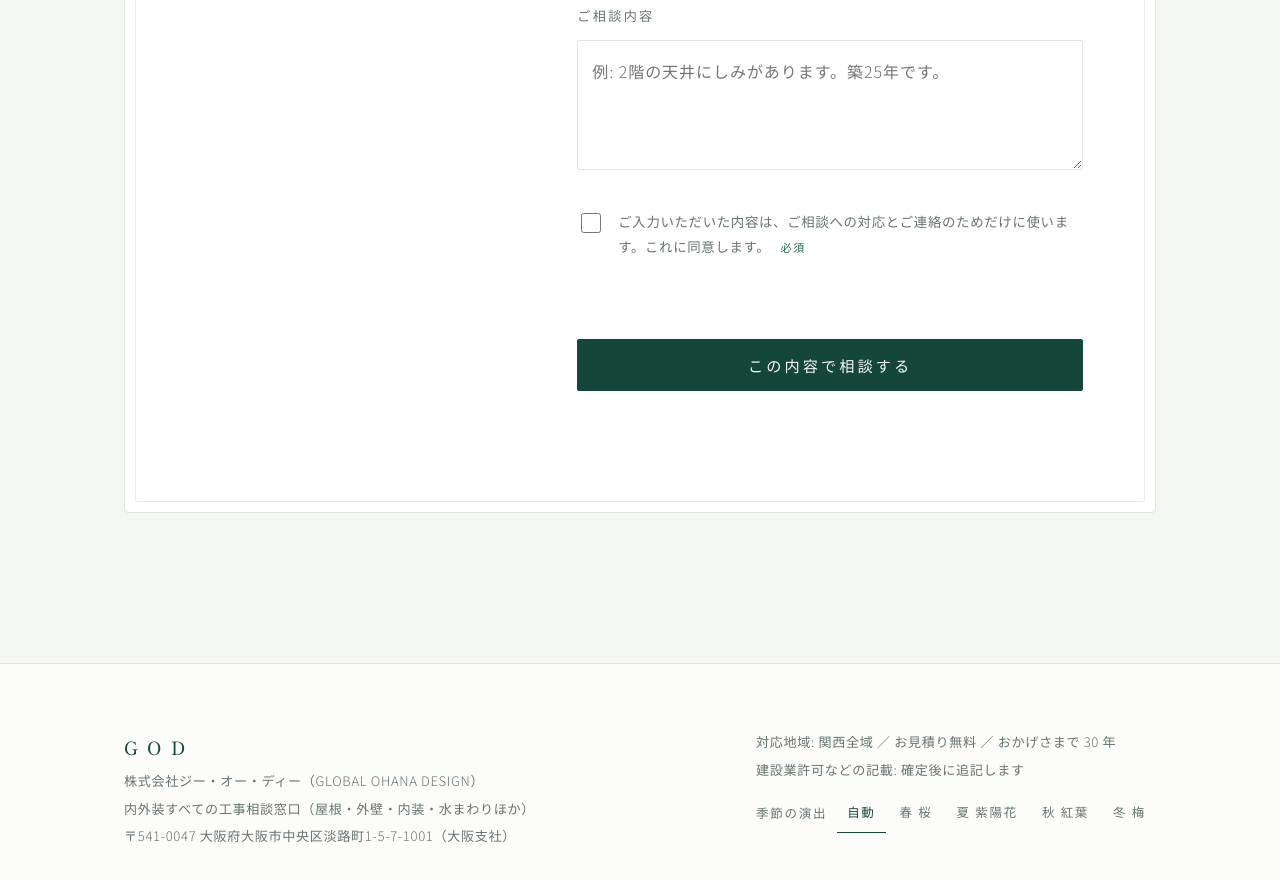
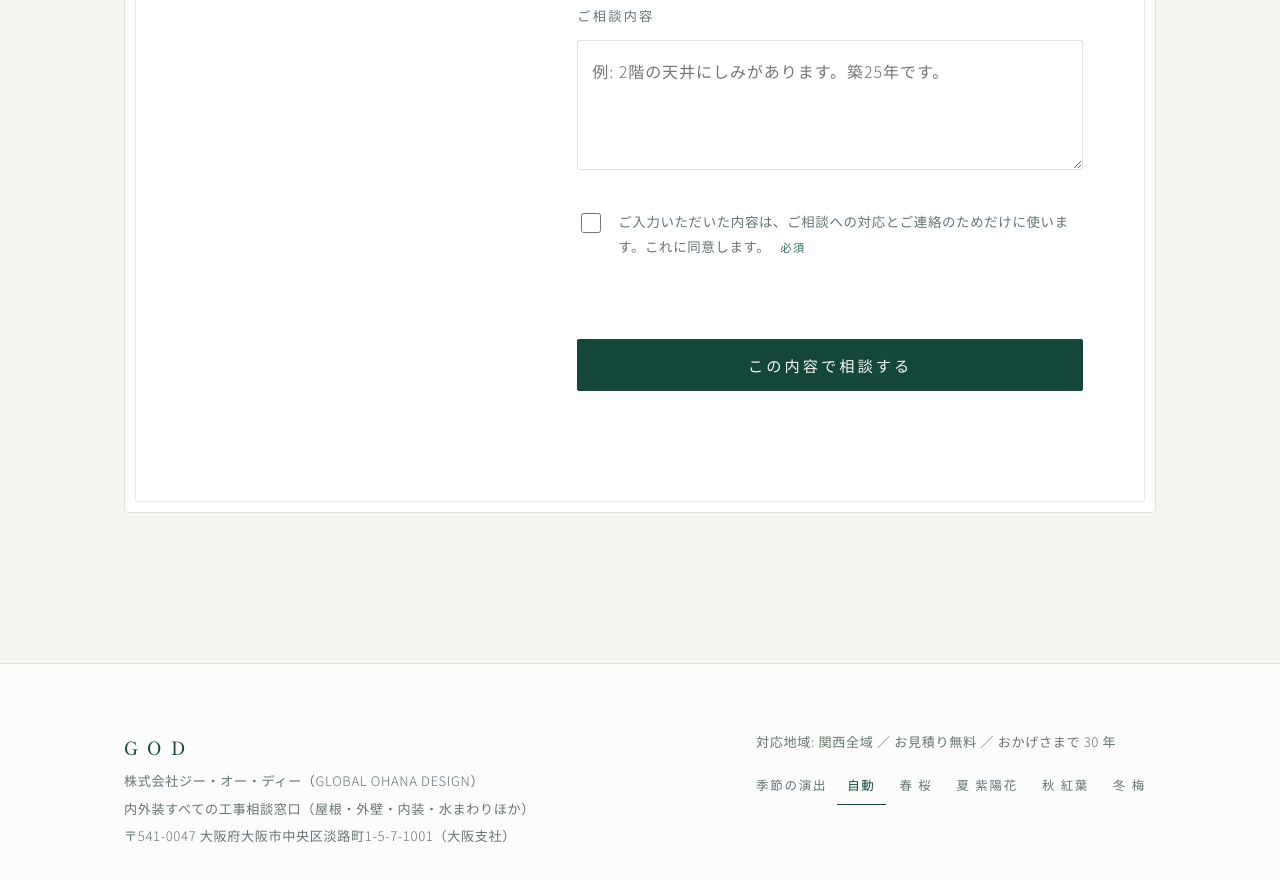
Before and after one commit to KIYUSAMA666/god-reform, a plain HTML site: page index.html in a window 1280 px wide. Shown: the part 4371-5251 px from the top of the page. Drawn offline with nearby package versions, Linux system fonts and the light colour scheme.

Commit message:
Add files via upload

```diff
--- a/index.html
+++ b/index.html
@@ -352,7 +352,7 @@ footer b{font-family:var(--display);font-weight:500;color:var(--green);letter-sp
 <footer>
   <div class="wrap">
     <div><b>GOD</b><br>株式会社ジー・オー・ディー（GLOBAL OHANA DESIGN）<br>内外装すべての工事相談窓口（屋根・外壁・内装・水まわりほか）<br>〒541-0047 大阪府大阪市中央区淡路町1-5-7-1001（大阪支社）</div>
-    <div>対応地域: 関西全域 ／ お見積り無料 ／ おかげさまで 30 年<br>建設業許可などの記載: 確定後に追記します
+    <div>対応地域: 関西全域 ／ お見積り無料 ／ おかげさまで 30 年
       <div class="season" id="season" role="group" aria-label="季節の演出"><span>季節の演出</span>
         <button type="button" data-s="auto" aria-pressed="true">自動</button><button type="button" data-s="spring" aria-pressed="false">春 桜</button><button type="button" data-s="summer" aria-pressed="false">夏 紫陽花</button><button type="button" data-s="autumn" aria-pressed="false">秋 紅葉</button><button type="button" data-s="winter" aria-pressed="false">冬 梅</button>
       </div></div>
```
